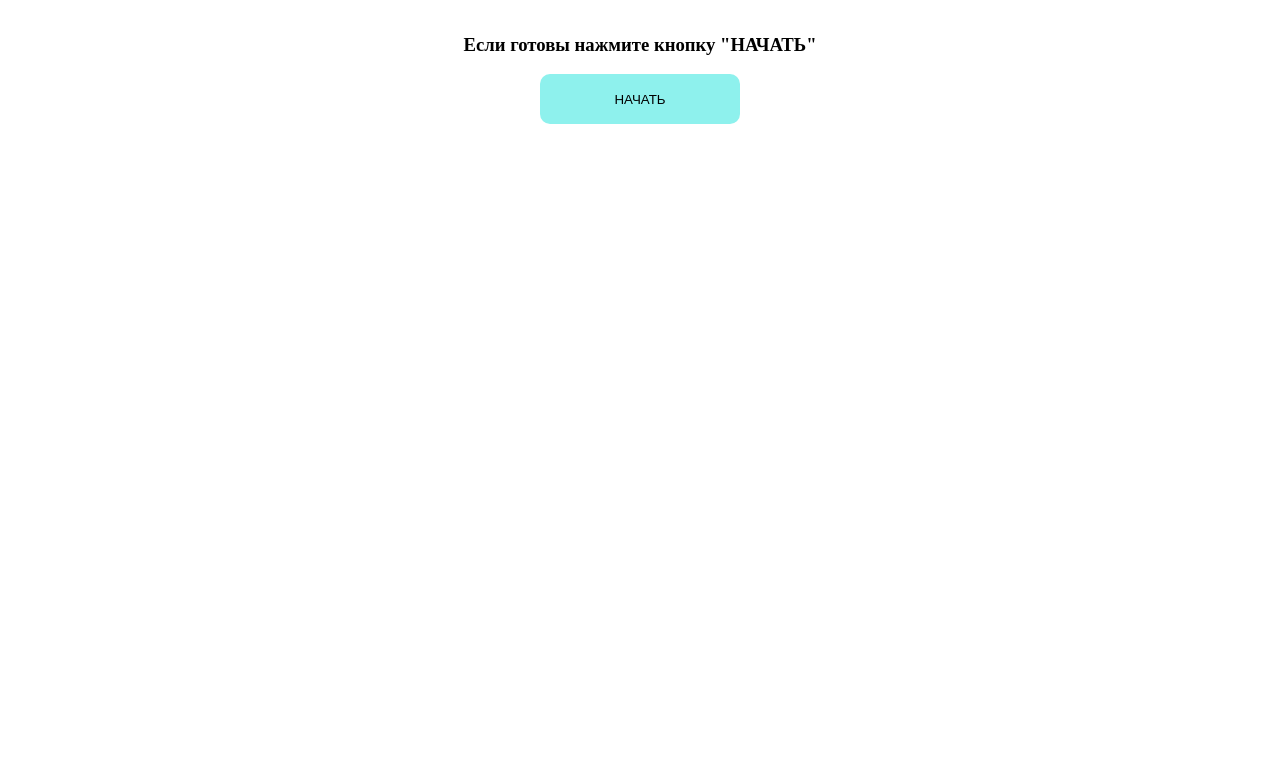
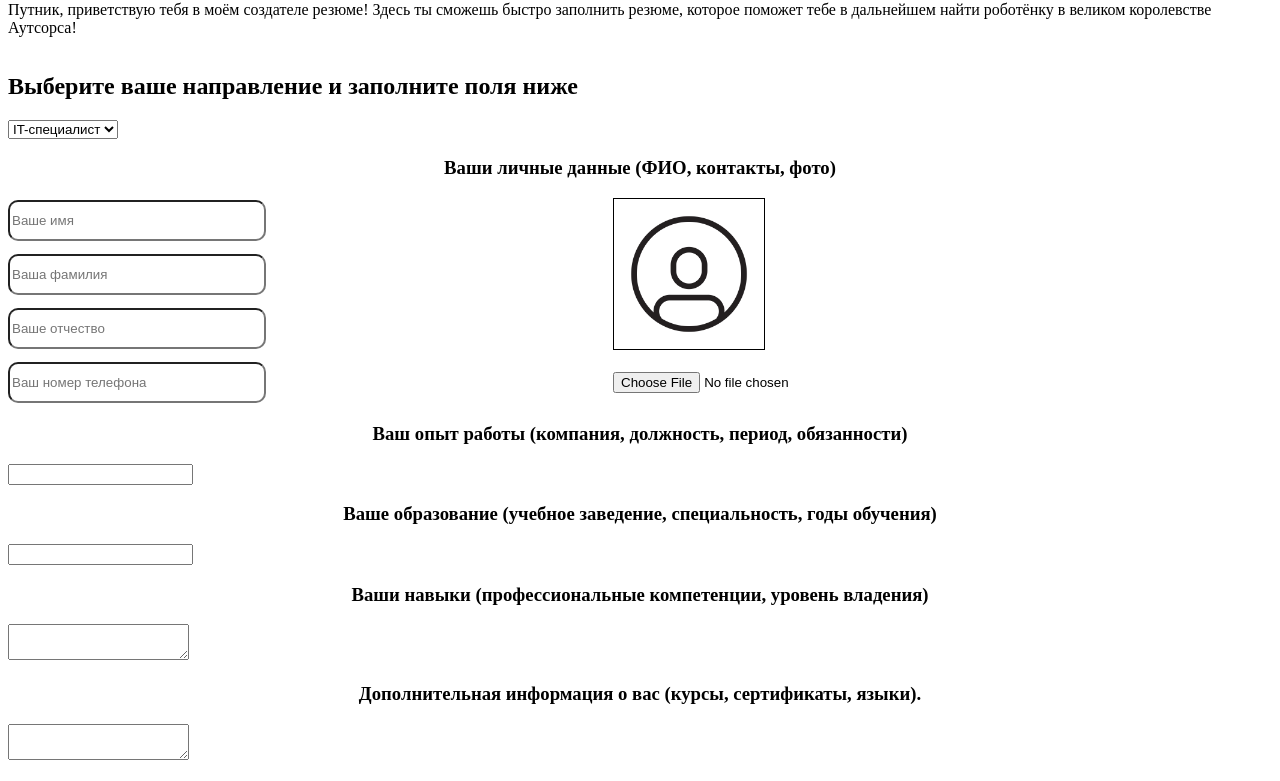
Before and after one commit to Allpree38/Hexlet-project, a plain HTML site: page Hi.html in a window 1280 px wide. Shown: the part 133-914 px from the top of the page. Before the commit the page ends 800 px from the top, so only its background shows below. Drawn offline with Linux system fonts and the light colour scheme.

Commit message:
Обновления блока с ФИО
Добавлена минимальная разметка для теста и логика на JS

```diff
--- a/CSS/components/HI_page.css
+++ b/CSS/components/HI_page.css
@@ -1,18 +1,23 @@
 header {
-    padding-top: 60px;
+    padding-top: 30px;
     display: flex;
     justify-content: center;
 }
 
-main h3{
+.Hi_massage {
+    display: flex;
+    justify-content: center;
+    align-items: center;
+}
+
+main h3 {
     display: flex;
     justify-content: center;
 }
 
-main div{
+/* .Start_work{
     display: flex;
-    justify-content: center;
-}
+} */
 
 main button {
     width: 200px;
@@ -22,6 +27,63 @@ main button {
     background-color: rgb(142, 241, 237);
     cursor: pointer;
 }
-MAIN button:hover {
+main button:hover {
     background-color: rgb(116, 201, 198);
 }
+
+/* Настройки разделов ФИО: */
+
+.first_name {
+    grid-area: first_name;
+    border-radius: 10px;
+    max-width: 250px;
+    height: 35px;
+}
+
+.name {
+    grid-area: name;
+    border-radius: 10px;
+    max-width: 250px;
+    height: 35px;
+}
+
+.surname {
+    grid-area: surname;
+    border-radius: 10px;
+    max-width: 250px;
+    height: 35px;
+}
+
+.phone_number {
+    grid-area: phone_number;
+    border-radius: 10px;
+    max-width: 250px;
+    height: 35px;
+}
+
+.your_photo {
+    grid-area: your_photo;
+}
+
+.photo {
+    grid-area: photo;
+    max-width: 400px;
+    height: 150px;
+    border: 1px  solid black;
+}
+
+.Full_name {
+    gap: 10px;
+    display: grid;
+    grid-template-columns: 1fr 1fr;
+    grid-template-rows: 1fr 1fr 1fr 1fr;
+    max-width: 1200px;
+    align-items: center;
+
+    /* разметка сетки */
+    grid-template-areas:
+    "first_name photo"
+    "name photo"
+    "surname photo"
+    "phone_number your_photo";
+}
--- a/Hi.html
+++ b/Hi.html
@@ -11,8 +11,40 @@
         <h1>Создатель резюме</h1>
     </header>
     <main>
-        <h3>Если готовы нажмите кнопку "НАЧАТЬ"</H3>
-        <div><button id="Hi_btn">НАЧАТЬ</button></div>
+        <div class="Hi_massage">
+            <p>Путник, приветствую тебя в моём создателе резюме!
+            Здесь ты сможешь быстро заполнить резюме, которое поможет тебе в дальнейшем найти
+            роботёнку в великом королевстве Аутсорса!</p>
+        </div>
+        <form class="Start_work">
+            <h2>Выберите ваше направление и заполните поля ниже</h2>
+            <select name="Specialisations" id="">
+                <option value="">IT-специалист</option>
+                <option value="">маркетолог</option>
+                <option value="">бухгалтер</option>
+                <option value="">инженер</option>
+                <option value="">менеджер</option>
+            </select>
+            <h3>Ваши личные данные (ФИО, контакты, фото)</h3>
+            <div class="Full_name">
+                <input class="first_name" placeholder="Ваше имя" type="text" required>
+                <input class="name" type="text" placeholder="Ваша фамилия" required>
+                <input class="surname" placeholder="Ваше отчество" type="text" required>
+                <input class="phone_number" placeholder="Ваш номер телефона" type="text" required>
+                <input class="your_photo" type="file" accept="image/*" onchange="previewYourPhoto()">
+                <img class="photo" id="previewImg" src="./assets/images/profile.png">
+            </div>
+            <h3>Ваш опыт работы (компания, должность, период, обязанности)</h3>
+            <input type="text" required>
+            <h3>Ваше образование (учебное заведение, специальность, годы обучения)</h3>
+            <input type="text" required>
+            <h3>Ваши навыки (профессиональные компетенции, уровень владения)</h3>
+            <textarea name="" id=""></textarea>
+            <h3>Дополнительная информация о вас (курсы, сертификаты, языки).</h3>
+            <textarea name="" id=""></textarea>
+        </form>
+        <h2>Если вы заполнили все поля нажмите кнопку "ПРОВЕРИТЬ"</h2>
+        <div><button id="Hi_btn">ПРОВЕРИТЬ</button></div>
     </main>
     <script src="./JS/HI.js"></script>
 </body>
--- a/JS/HI.js
+++ b/JS/HI.js
@@ -1,3 +1,24 @@
+//Кнопка перехода на другую страницу
+
 document.getElementById('Hi_btn').onclick = ()=>{
     window.location.href = 'index.html'
 }
+
+//Вставление картинки в "рамку"
+
+function previewYourPhoto() {
+    const file = document.querySelector('input[type=file]').files[0]
+    const photo = document.getElementById('previewImg')
+
+    if (file) {
+        const reader = new FileReader()
+        reader.onload = function(e) {
+            photo.src = e.target.result
+            photo.style.display = 'block'
+        }
+        reader.readAsDataURL(file)
+    } else {
+        photo.src = ''
+        photo.style.display = 'none'
+    }
+}
```
Also changed, not shown: assets/images/profile.png (added), 1 other file.
